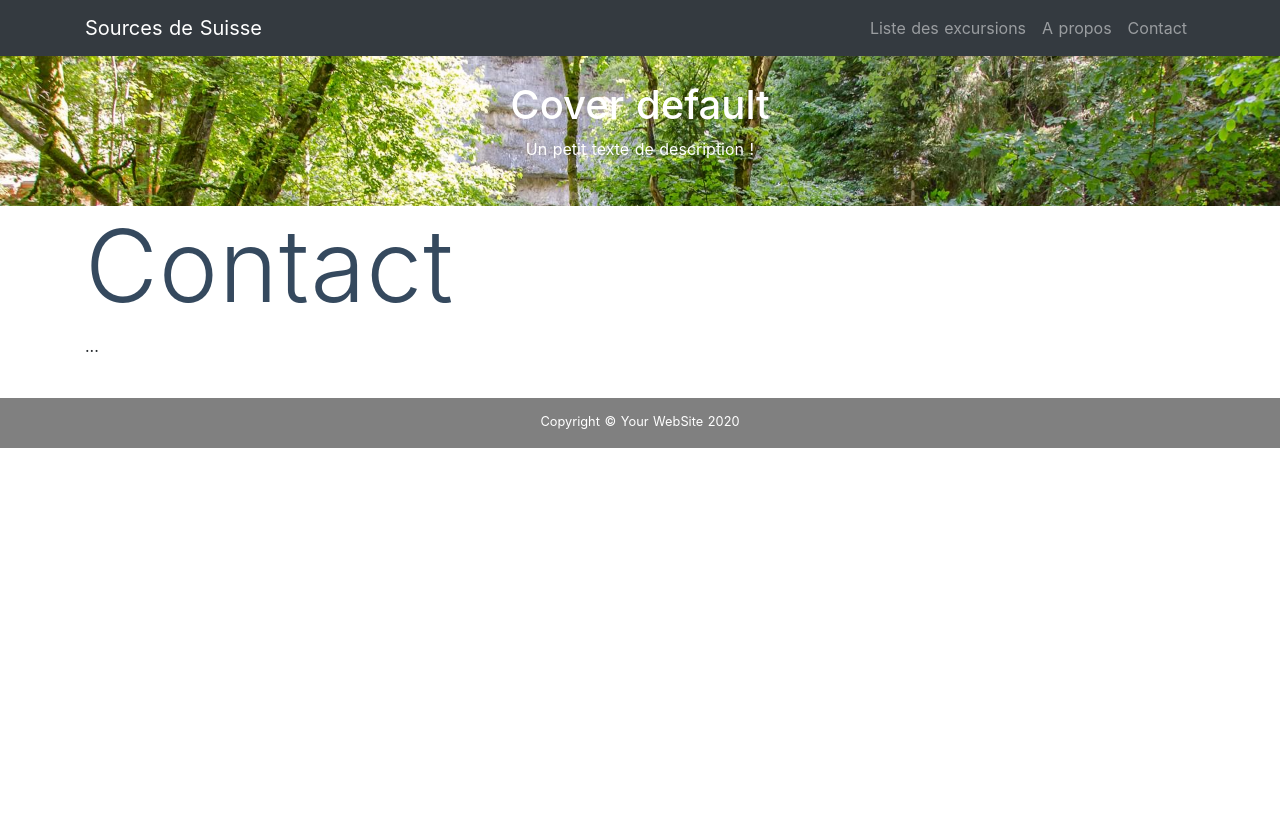
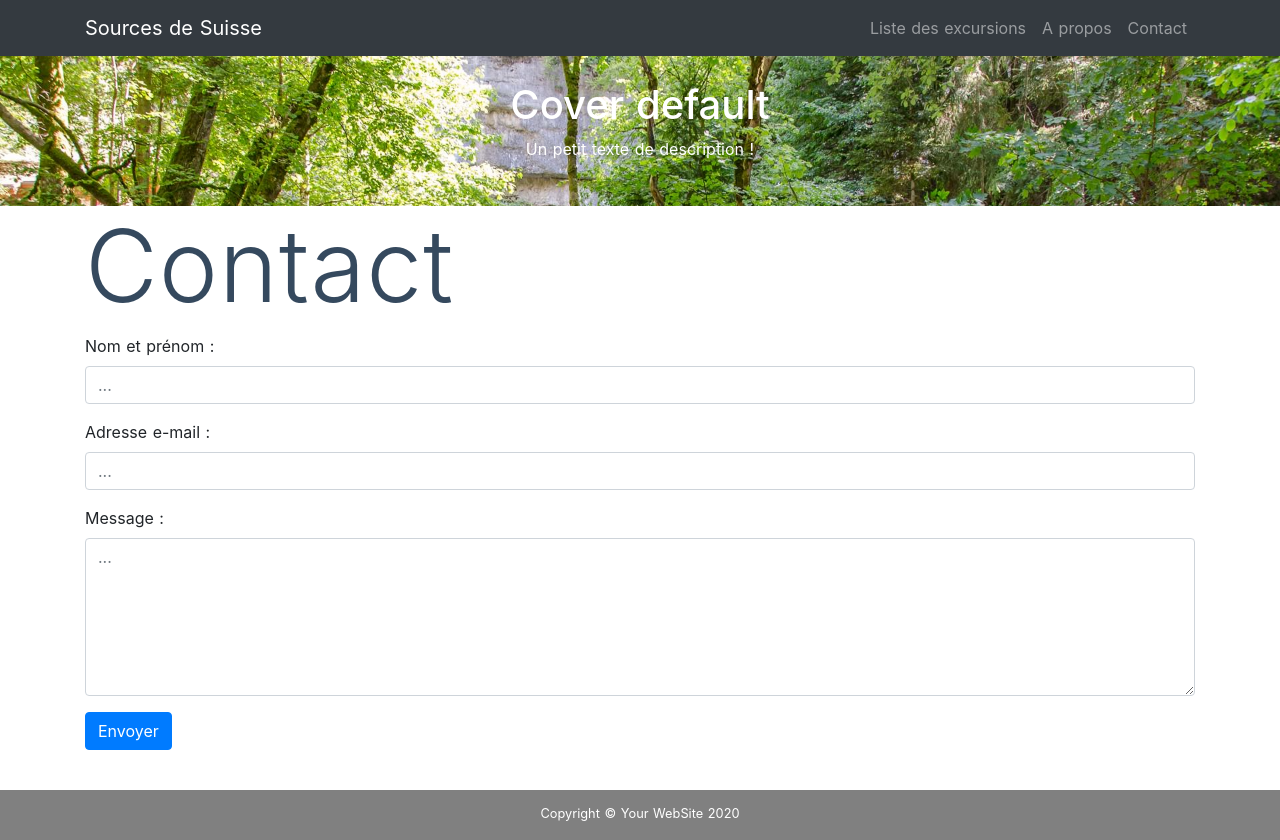
Before and after one commit to ISSKA/SourceWebSite, a Nuxt app: page /contact in a window 1280 px wide. Before the commit the page ends 800 px from the top, so only its background shows below. Built offline with nearby package versions, Linux system fonts and the light colour scheme.

Commit message:
Implement the contact form

```diff
--- a/locales/fr/template.js
+++ b/locales/fr/template.js
@@ -43,7 +43,11 @@ export default {
     extra_label: 'Extra'
   },
   contact: {
-    title: 'Contact'
+    title: 'Contact',
+    email: 'Adresse e-mail',
+    name: 'Nom et prénom',
+    content: 'Message',
+    send: 'Envoyer'
   },
   about: {
     title: 'A propos'
--- a/package.json
+++ b/package.json
@@ -34,6 +34,7 @@
     "jquery": "^3.4.1",
     "nuxt": "^2.11.0",
     "nuxt-i18n": "^6.4.1",
+    "querystring": "^0.2.0",
     "vue-gallery": "^2.0.1"
   },
   "devDependencies": {
--- a/pages/contact.vue
+++ b/pages/contact.vue
@@ -5,14 +5,82 @@
         {{ $t('contact.title') }}
       </h1>
       <div>
-        ...
+        <b-alert :show="showAlertTime" dismissible variant="success" @dismissed="showAlertTime = 0">
+          Votre message a bien été envoyée, nous vous en remercions !
+        </b-alert>
+
+        <b-form @submit="onSubmit">
+          <b-form-group id="input-group-2" :label="$t('contact.name') + ' :'" label-for="input-2">
+            <b-form-input id="input-2" v-model="form.name" required placeholder="..."></b-form-input>
+          </b-form-group>
+
+          <b-form-group id="input-group-1" :label="$t('contact.email') + ' :'" label-for="input-1">
+            <b-form-input id="input-1" v-model="form.email" type="email" required placeholder="..."></b-form-input>
+          </b-form-group>
+
+          <b-form-group id="input-group-3" :label="$t('contact.content') + ' :'" label-for="input-3">
+            <b-form-textarea id="input-3" v-model="form.content" required placeholder="..." rows="6"></b-form-textarea>
+          </b-form-group>
+
+          <input id="input-check" v-model="form.check" type="text" name="check" />
+
+          <b-button type="submit" variant="primary">{{ $t('contact.send') }}</b-button>
+        </b-form>
       </div>
     </div>
   </div>
 </template>
 
 <script>
-export default {}
+import querystring from 'querystring'
+
+export default {
+  data() {
+    return {
+      form: {
+        email: '',
+        name: '',
+        content: '',
+        check: ''
+      },
+      showAlertTime: 0
+    }
+  },
+  methods: {
+    onSubmit(evt) {
+      evt.preventDefault()
+
+      // alert(JSON.stringify(this.form))
+
+      this.$axios
+        .post('https://www.randosources.ch/mail.php', querystring.stringify(this.form))
+        .then((res) => {
+          // console.log(res.data)
+
+          if (res.status === 200 && res.data === 'ok') {
+            this.showAlertTime = 5
+            this.resetForm()
+          } else {
+            // eslint-disable-next-line no-console
+            console.log('send mail error:', res)
+          }
+        })
+        .catch((err) => {
+          // eslint-disable-next-line no-console
+          console.log('send mail error:', err)
+        })
+    },
+    resetForm() {
+      this.form.email = ''
+      this.form.name = ''
+      this.form.content = ''
+    }
+  }
+}
 </script>
 
-<style></style>
+<style>
+#input-check {
+  display: none;
+}
+</style>
```
Also changed, not shown: static/img/logo_isska.png (added), 1 other file (tests, documents, lock files or other folders).
